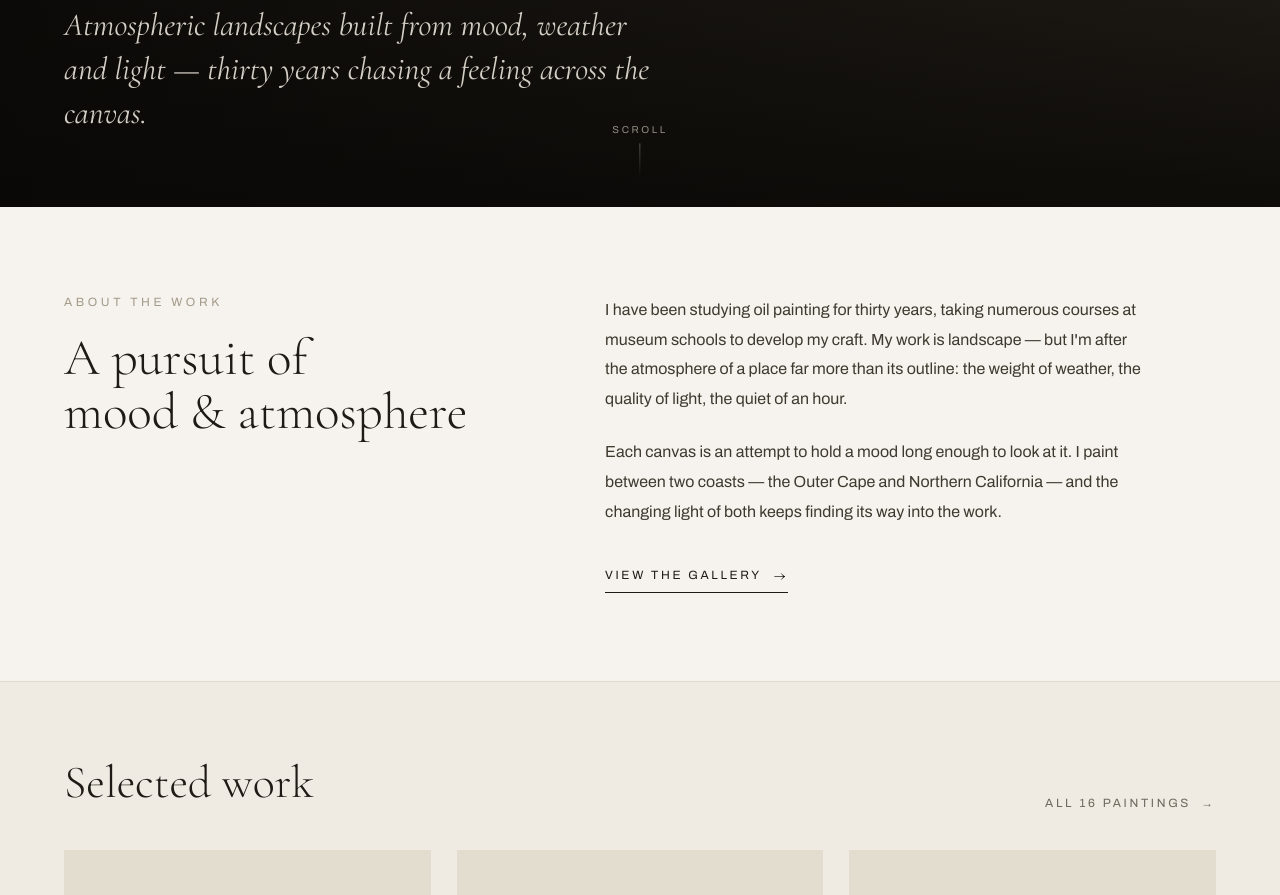
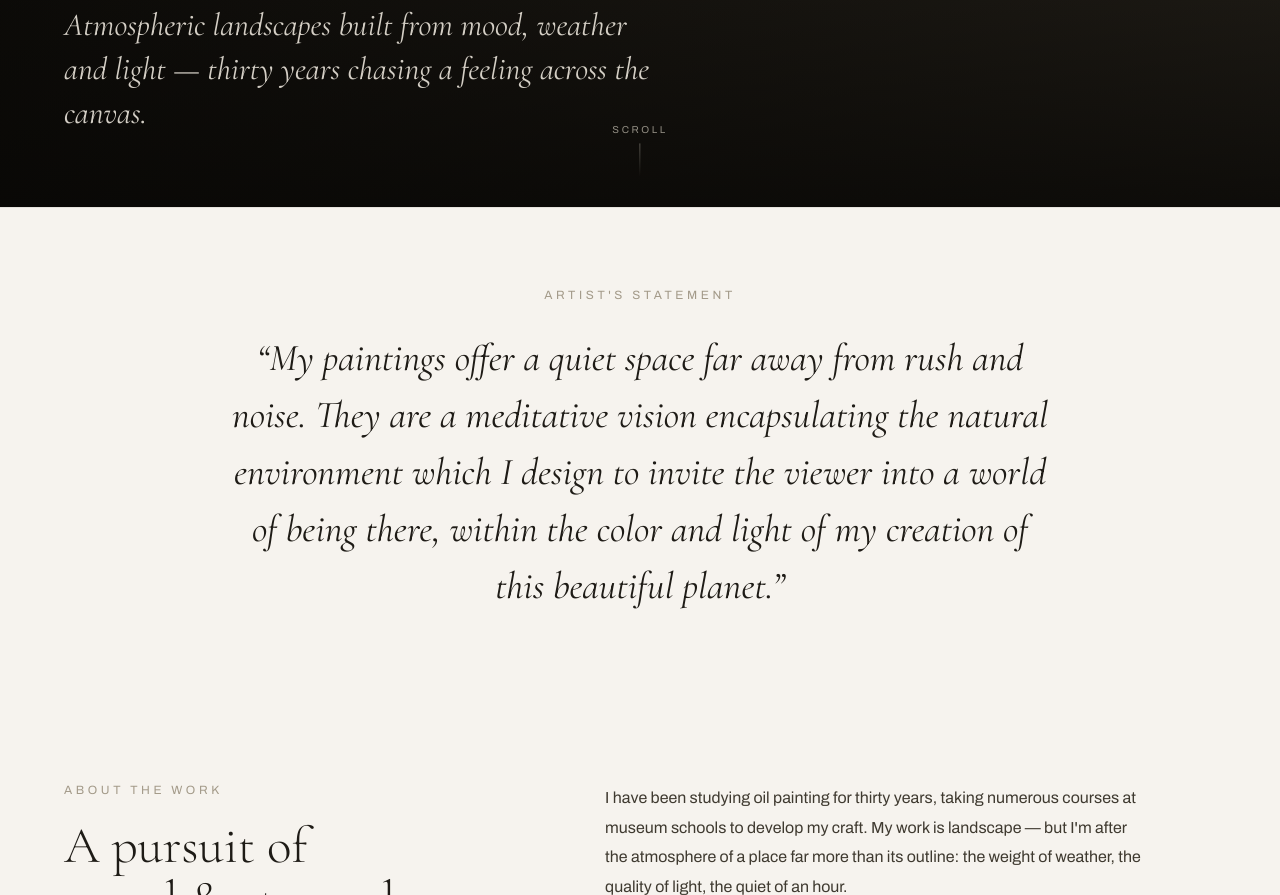
Before and after one commit to Sashmo99/warrenfg, a plain HTML site: page index.html in a window 1280 px wide. Shown: the part 593-1488 px from the top of the page. Drawn offline with nearby package versions, Linux system fonts and the light colour scheme.

Commit message:
Add artist's statement section to home page
Co-Authored-By: Claude Opus 4.8 (1M context) <noreply@anthropic.com>

```diff
--- a/css/style.css
+++ b/css/style.css
@@ -209,6 +209,31 @@ img { max-width: 100%; display: block; }
 }
 @media (prefers-reduced-motion: reduce) {
   .scroll-cue-line { animation: none; }
+}
+
+/* ===================== Home: artist's statement ===================== */
+.statement {
+  background: var(--paper);
+  padding: clamp(56px, 10vh, 116px) clamp(20px, 6vw, 96px);
+  border-top: 1px solid rgba(30, 27, 22, 0.08);
+  text-align: center;
+}
+.statement .wrap { max-width: 820px; }
+.statement-kicker {
+  font-size: 12px;
+  letter-spacing: 0.3em;
+  text-transform: uppercase;
+  color: var(--label);
+  margin-bottom: 28px;
+}
+.statement p {
+  margin: 0;
+  font-family: var(--serif);
+  font-style: italic;
+  font-weight: 300;
+  font-size: clamp(22px, 3.2vw, 38px);
+  line-height: 1.5;
+  color: var(--ink);
 }
 
 /* ===================== Home: about ===================== */
--- a/index.html
+++ b/index.html
@@ -39,6 +39,14 @@
   <div class="scroll-cue">
     <span>Scroll</span>
     <span class="scroll-cue-line"></span>
+  </div>
+</section>
+
+<!-- ===================== ARTIST'S STATEMENT ===================== -->
+<section class="statement">
+  <div class="wrap">
+    <div class="statement-kicker">Artist's statement</div>
+    <p>&ldquo;My paintings offer a quiet space far away from rush and noise. They are a meditative vision encapsulating the natural environment which I design to invite the viewer into a world of being there, within the color and light of my creation of this beautiful planet.&rdquo;</p>
   </div>
 </section>
 
```
